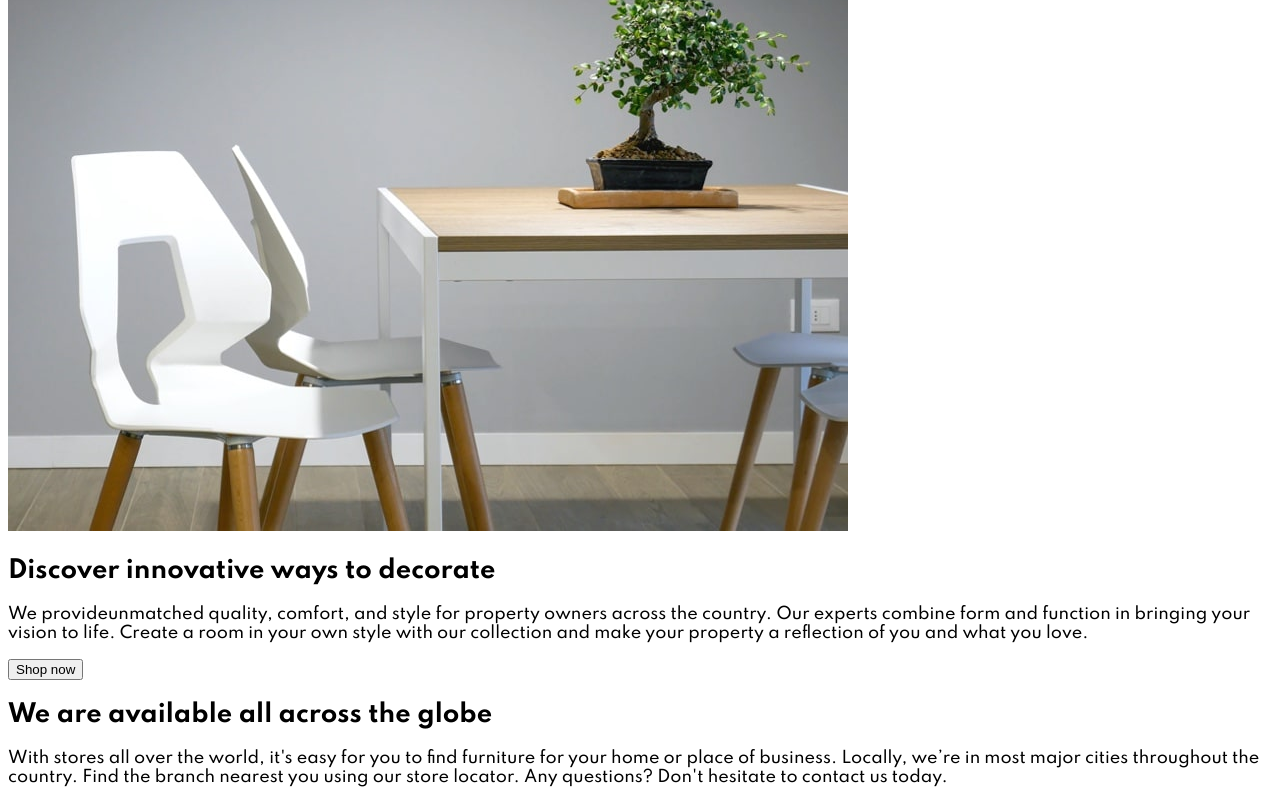
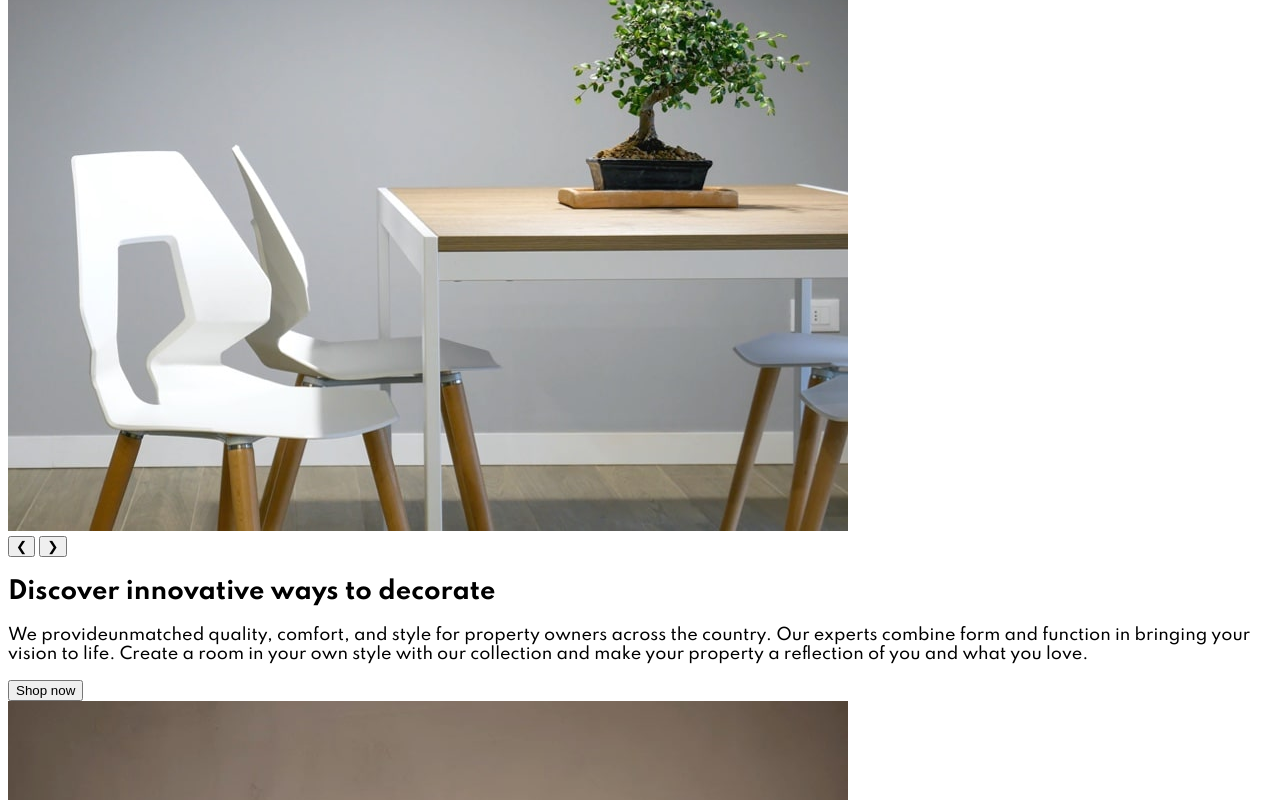
Before and after one commit to abe-m1/room-homepage, a website: page index.html in a window 1280 px wide. Shown: the part 106-906 px from the top of the page. Drawn offline with Linux system fonts and the light colour scheme.

Commit message:
js slider

```diff
--- a/index.html
+++ b/index.html
@@ -24,7 +24,9 @@
     <div>
       <img src="/images/desktop-image-hero-1.jpg" />
     </div>
-    <div>
+    <button class="prev">&#10094;</button>
+    <button class="next">&#10095;</button>
+    <div class="slide">
       <h2>Discover innovative ways to decorate</h2>
       <p>
         We provideunmatched quality, comfort, and style for property owners
@@ -34,7 +36,7 @@
       </p>
       <button>Shop now</button>
     </div>
-    <div>
+    <div class="slide">
       <h2>We are available all across the globe</h2>
       <p>
         With stores all over the world, it's easy for you to find furniture for
@@ -44,7 +46,7 @@
       </p>
       <button>Shop now</button>
     </div>
-    <div>
+    <div class="slide">
       <h2>Manufactured with the best materials</h2>
       <p>
         Our modern furniture store provide a high level of quality. Our company
@@ -80,4 +82,5 @@
       >. Coded by <a href="#">Your Name Here</a>.
     </div>
   </body>
+  <script src="js/main.js"></script>
 </html>
--- /dev/null
+++ b/js/main.js
@@ -0,0 +1,24 @@
+let slideIndex = 1;
+document.querySelector('.prev').addEventListener('click', () => plusDivs(-1));
+document.querySelector('.next').addEventListener('click', () => plusDivs(1));
+
+showDivs(slideIndex);
+
+function plusDivs(n) {
+  showDivs((slideIndex += n));
+}
+
+function showDivs(n) {
+  let i;
+  const slides = document.getElementsByClassName('slide');
+  if (n > slides.length) {
+    slideIndex = 1;
+  }
+  if (n < 1) {
+    slideIndex = slides.length;
+  }
+  for (i = 0; i < slides.length; i++) {
+    slides[i].style.display = 'none';
+  }
+  slides[slideIndex - 1].style.display = 'block';
+}
--- a/scss/main.scss
+++ b/scss/main.scss
@@ -23,6 +23,10 @@ body {
   font-size: 1.2rem;
 }
 
+.slide {
+  display: none;
+}
+
 .attribution {
   font-size: 11px;
   text-align: center;
```
